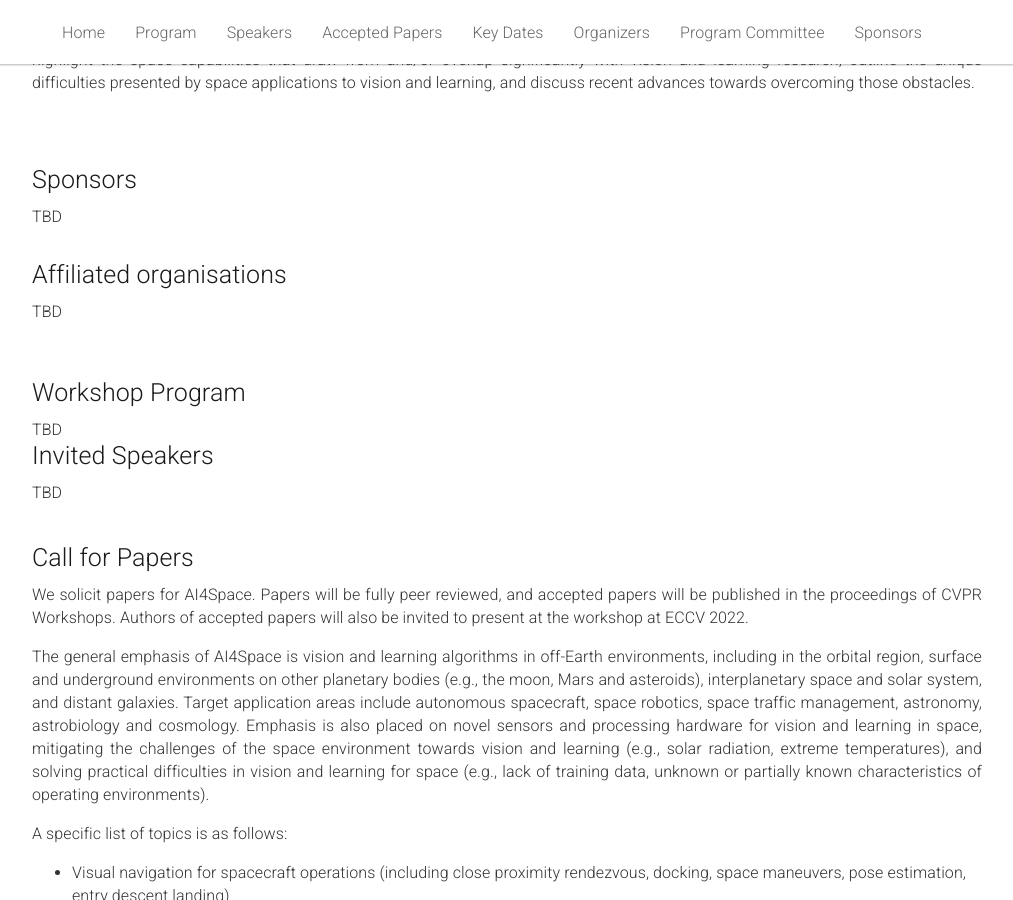
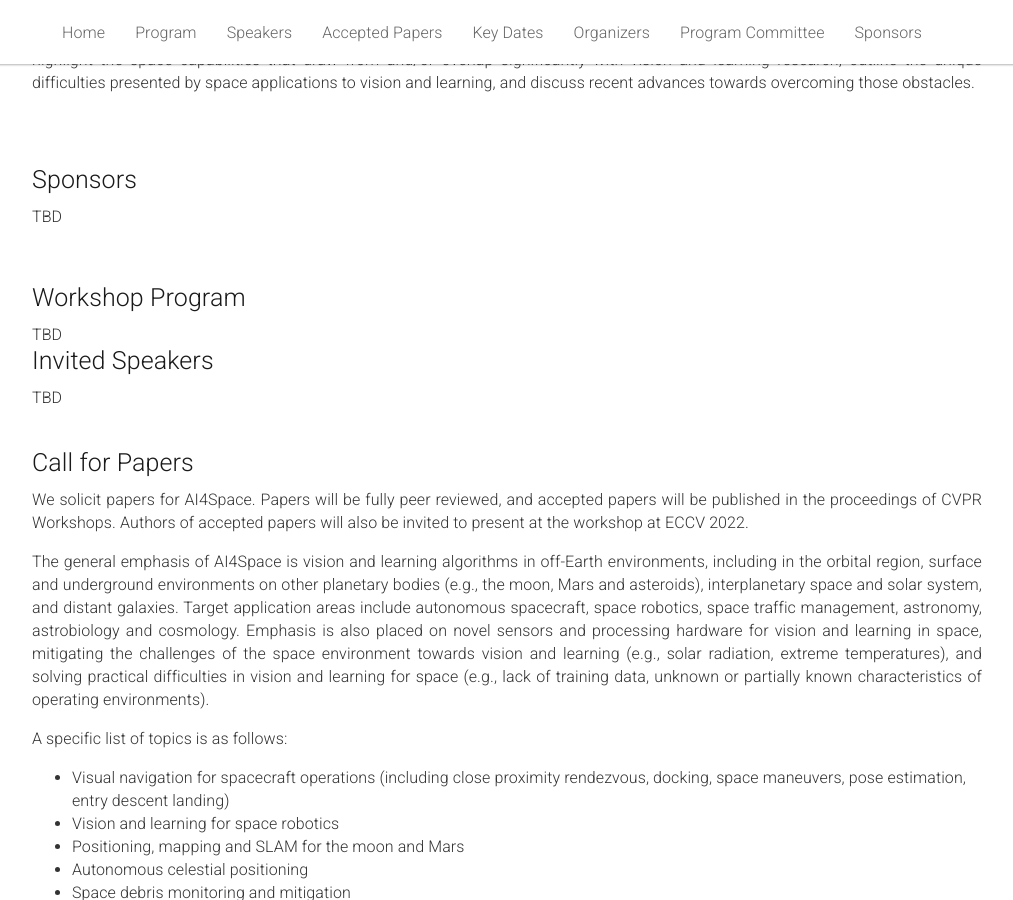
Before and after one commit to AIforSpace/2024, a Jekyll site: the page built from _pages/home.md, in a window 1280 px wide and 900 px high, scrolled down 518 px. Shown: the whole window, without its empty margins (133-1146 px from the left). Built offline with Jekyll 4.4.1, drawn with Linux system fonts in a browser that asks for light colours; some of the changed text lies outside the part shown.

Commit message:
Update home.md

```diff
--- a/_pages/home.md
+++ b/_pages/home.md
@@ -102,6 +102,7 @@
             TBD
         </p>
     </div>
+    <!----
     <p>
         <div class="col-xs-9">
              <p>
@@ -110,6 +111,7 @@
              </p>
          </div>
      </p>
+     ---->
 </div><br>
 
 
@@ -737,13 +739,15 @@
 </div>
 ---->
 
+<!----
 <br>
 <div class="row" id="organisations">
   <div class="col-md-12">
-    <h2>Affiliated organisations</h2>
+    <h2>Affiliated Organisations</h2>
     TBD
   </div>
 </div>
+--->
 
 <!-----
 <div class="row">
```
